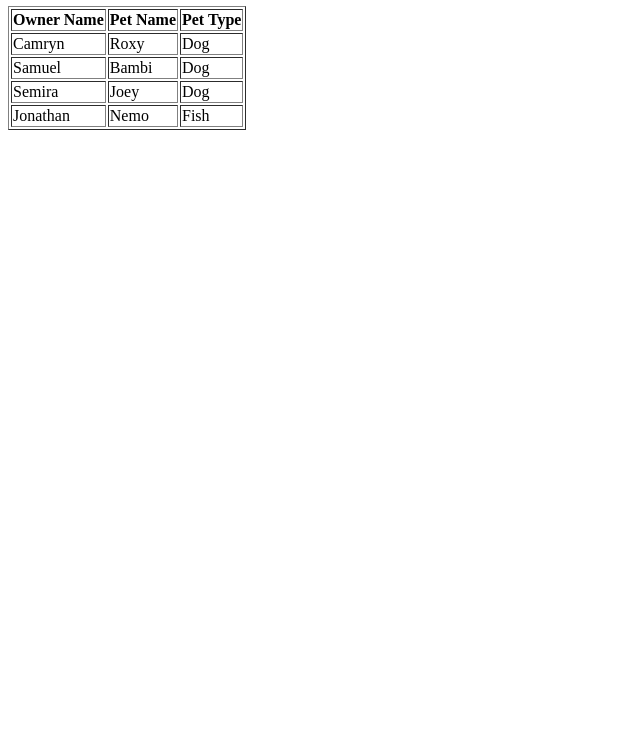
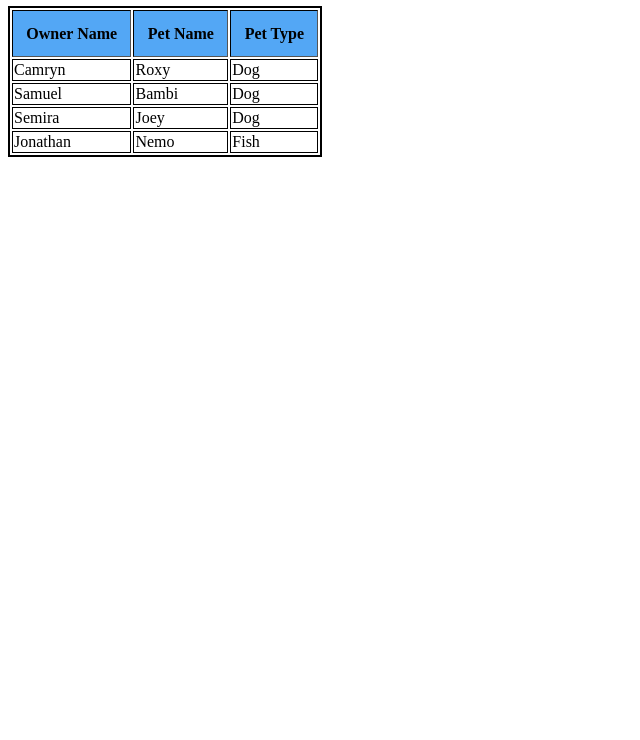
Before and after one commit to JLindsayCPCC/JlindsayCPCC.github.io, a plain HTML site: page tableDemo.html in a window 1280 px wide. Shown: the part 60-800 px from the top of the page, without its empty margins (0-640 px from the left). Drawn offline with Linux system fonts and the light colour scheme.

Commit message:
Update tableDemo.html

```diff
--- a/tableDemo.html
+++ b/tableDemo.html
@@ -1,6 +1,7 @@
 <html>
   <head>
     <title>Table Demo</title>
+    <link rel="stylesheet" href="tablestyles.css">
   </head>
 
   <body>
```
